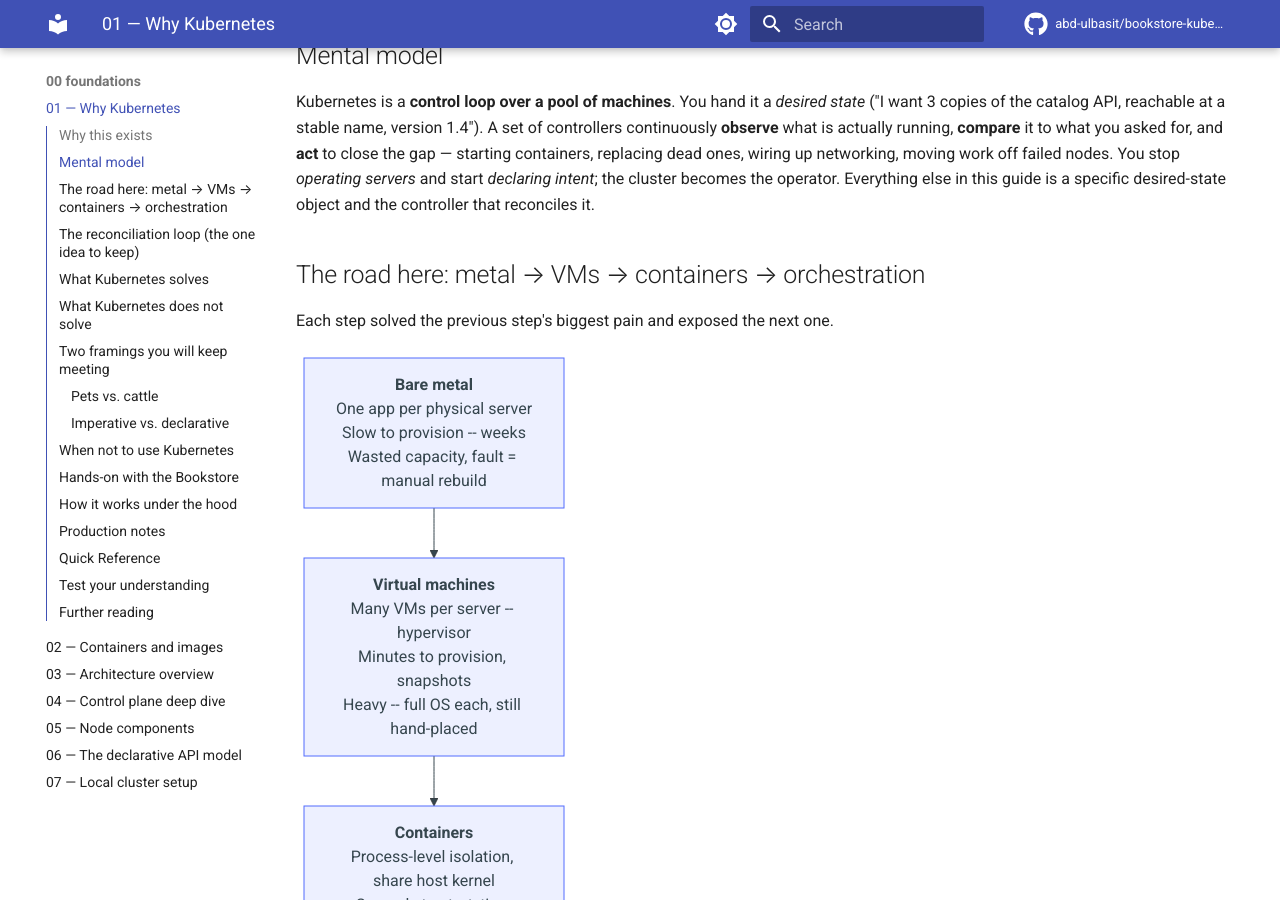
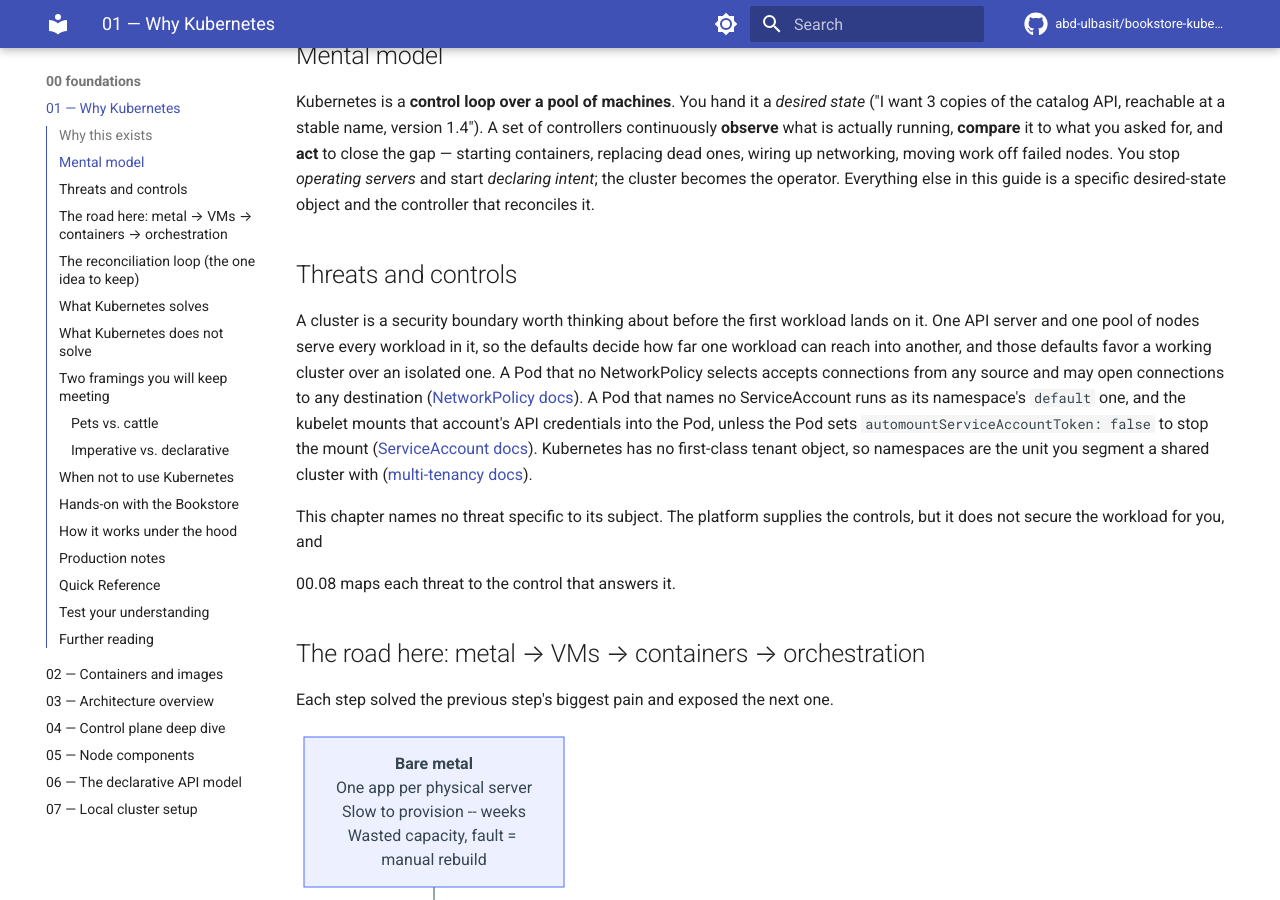
Before and after one commit to abd-ulbasit/bookstore-kubernetes-guide, an MkDocs documentation site: the page built from full-guide/00-foundations/01-why-kubernetes.md, in a window 1280 px wide and 900 px high, scrolled down 928 px. Built offline with MkDocs 1.6.1 and Material for MkDocs 9.7.7, drawn with Linux system fonts in a browser that asks for light colours; comment, search, counter and statistics services are not loaded; some of the changed text lies outside the part shown.

Commit message:
00.01: add threats and controls, source the etcd claim
- Add a Threats and controls section after Mental model: the cluster as
  a shared boundary, and the two defaults that leave a new Pod open (no
  NetworkPolicy, ServiceAccount token mounted), cited to upstream docs.
- Name no threat of the chapter's own, and point to 00.08.
- Replace "reachable only through one gateway" with the upstream etcd
  access statement.
- Correct the Bookstore paragraph: only four services have source and a
  Dockerfile; postgres, redis and rabbitmq are third-party images.
- Add a Quick Reference takeaway and a security question to Test your
  understanding.

Gates: gates-static and gates-admission exit 2 because the chapter holds
no manifest block, as the brief allows. mkdocs build --strict passes.

Co-Authored-By: Claude Haiku 5.5 <noreply@anthropic.com>

```diff
--- a/full-guide/00-foundations/01-why-kubernetes.md
+++ b/full-guide/00-foundations/01-why-kubernetes.md
@@ -49,6 +49,31 @@ the gap — starting containers, replacing dead ones, wiring up networking,
 moving work off failed nodes. You stop *operating servers* and start
 *declaring intent*; the cluster becomes the operator. Everything else in this
 guide is a specific desired-state object and the controller that reconciles it.
+
+## Threats and controls
+
+A cluster is a security boundary worth thinking about before the first
+workload lands on it. One API server and one pool of nodes serve every
+workload in it, so the defaults decide how far one workload can reach into
+another, and those defaults favor a working cluster over an isolated one. A
+Pod that no NetworkPolicy selects accepts connections from any source and may
+open connections to any destination ([NetworkPolicy docs][k8s-netpol]). A
+Pod that names no ServiceAccount runs as its namespace's `default` one, and
+the kubelet mounts that account's API credentials into the Pod, unless the
+Pod sets `automountServiceAccountToken: false` to stop the mount
+([ServiceAccount docs][k8s-sa]). Kubernetes has no first-class tenant object,
+so namespaces are the unit you segment a shared cluster with
+([multi-tenancy docs][k8s-tenancy]).
+
+This chapter names no threat specific to its subject. The platform supplies
+the controls, but it does not secure the workload for you, and
+<!-- link-later: 00.08 -->00.08 maps each threat to the control that answers
+it.
+
+[k8s-netpol]: https://kubernetes.io/docs/concepts/services-networking/network-policies/
+[k8s-sa]: https://kubernetes.io/docs/tasks/configure-pod-container/configure-service-account/
+[k8s-tenancy]: https://kubernetes.io/docs/concepts/security/multi-tenancy/
+[k8s-securing]: https://kubernetes.io/docs/tasks/administer-cluster/securing-a-cluster/
 
 ## The road here: metal → VMs → containers → orchestration
 
@@ -272,9 +297,10 @@ Note the deliberate shapes you'll exploit later: `catalog` is a *read-heavy
 stateless API* (a clean autoscaling story); `orders` *writes then publishes*
 (introduces async decoupling); `payments-worker` *has no HTTP traffic at all*
 (scales on queue depth, not requests); `postgres` is the one piece that *must
-not* be treated as cattle (it owns the data). The source for every service is
-real and the images build — see
-[`examples/bookstore/app/`](../examples/bookstore/app/README.md). In
+not* be treated as cattle (it owns the data). The four services the guide
+builds have real source and a Dockerfile each, in
+[`examples/bookstore/app/`](../examples/bookstore/app/README.md). Postgres,
+redis and rabbitmq run from third-party images. In
 [chapter 02](02-containers-and-images.md) you'll containerize `catalog`; in
 [chapter 06](06-declarative-api-model.md) you'll write its first manifest; in
 [chapter 07](07-local-cluster-setup.md) you'll run it on a real cluster.
@@ -284,9 +310,12 @@ real and the images build — see
 Even at this altitude, three structural facts explain everything that follows:
 
 1. **There is a single source of truth.** The cluster's desired *and* observed
-   state lives in a consistent key-value store (etcd), reachable only through
-   one gateway, the API server. You never edit machines directly; you change
-   the desired state in that store, and controllers do the rest. (Internals:
+   state lives in a consistent key-value store (etcd). The API server is the one
+   gateway meant to reach it, and nothing else should. Upstream is blunt about
+   why: write access to etcd is "equivalent to gaining root on the entire
+   cluster" ([securing a cluster][k8s-securing]). You never edit machines
+   directly; you change the desired state through the API server, and
+   controllers do the rest. (Internals:
    [chapter 04](04-control-plane-deep-dive.md).)
 2. **The system is a set of independent controllers, not one big program.**
    Each controller watches the part of the desired state it owns and reconciles
@@ -343,6 +372,11 @@ This chapter is conceptual — no commands yet. The takeaways to carry forward:
 - **Cattle, not pets.** Workloads are interchangeable, disposable replicas.
 - **Declarative, not imperative.** Describe the *what*; the cluster owns the
   *how* and keeps it true.
+- **Shared boundary, open defaults.** Every workload shares one API server
+  and node pool. A new Pod accepts traffic and mounts its ServiceAccount token
+  until a NetworkPolicy and `automountServiceAccountToken: false` say
+  otherwise. The baseline is in
+  [01.01](../01-core-workloads/01-pods.md#baseline).
 - **Maybe don't:** few stateless services / static sites / no platform
   capacity → a simpler PaaS or single VM is the right call.
 
@@ -387,6 +421,22 @@ Readiness checklist before adopting Kubernetes for real:
 
    </details>
 
+5. **A new namespace runs a Pod that has no NetworkPolicy and sets no security
+   fields. Name two ways that Pod is open by default, and the chapter that
+   teaches the control for each.**
+   <details><summary>Show answer</summary>
+
+   It accepts traffic from any source and may open connections to any
+   destination, because no NetworkPolicy selects it. It also gets its
+   namespace's `default` ServiceAccount token mounted into it, unless the Pod
+   sets `automountServiceAccountToken: false`. The NetworkPolicy control is
+   taught in [chapter 02.06](../02-networking/06-network-policies.md), and the
+   security baseline that sets the token field is in
+   [01.01](../01-core-workloads/01-pods.md#baseline) (see §Threats and
+   controls).
+
+   </details>
+
 ## Further reading
 
 - **Poulton, _The Kubernetes Book_, ch.1** — "Kubernetes primer": the
```
